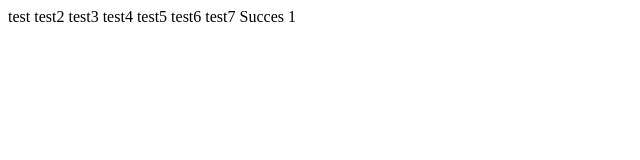
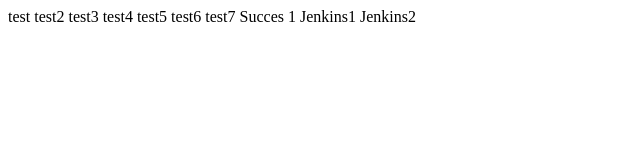
Before and after one commit to AliasAntoine/DevHairJira, a plain HTML site: page index.html in a window 1280 px wide. Shown: the whole page, without its empty margins (0-640 px from the left). Drawn offline with Linux system fonts and the light colour scheme.

Commit message:
push pour jenkins

```diff
--- a/index.html
+++ b/index.html
@@ -11,5 +11,7 @@
 		test6
 		test7
 		Succes 1
+		Jenkins1
+		Jenkins2
 	</body>
 </html>
```
